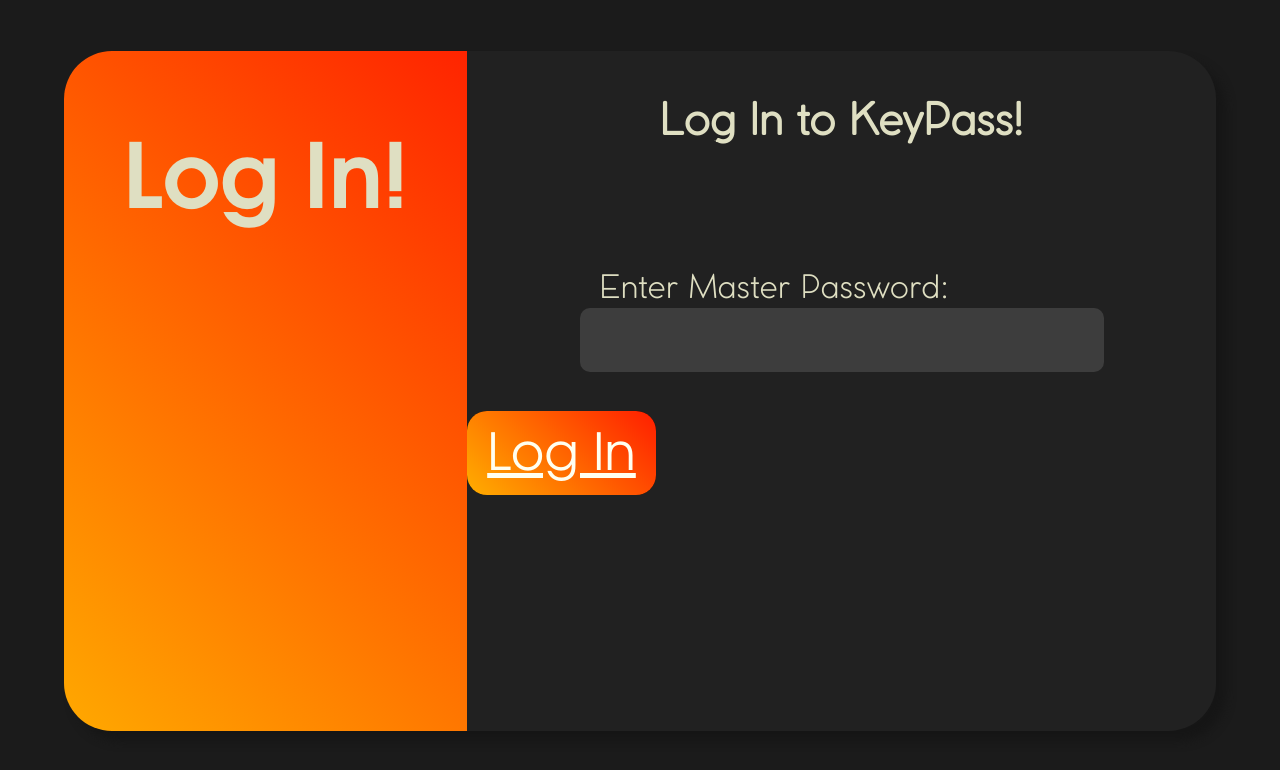
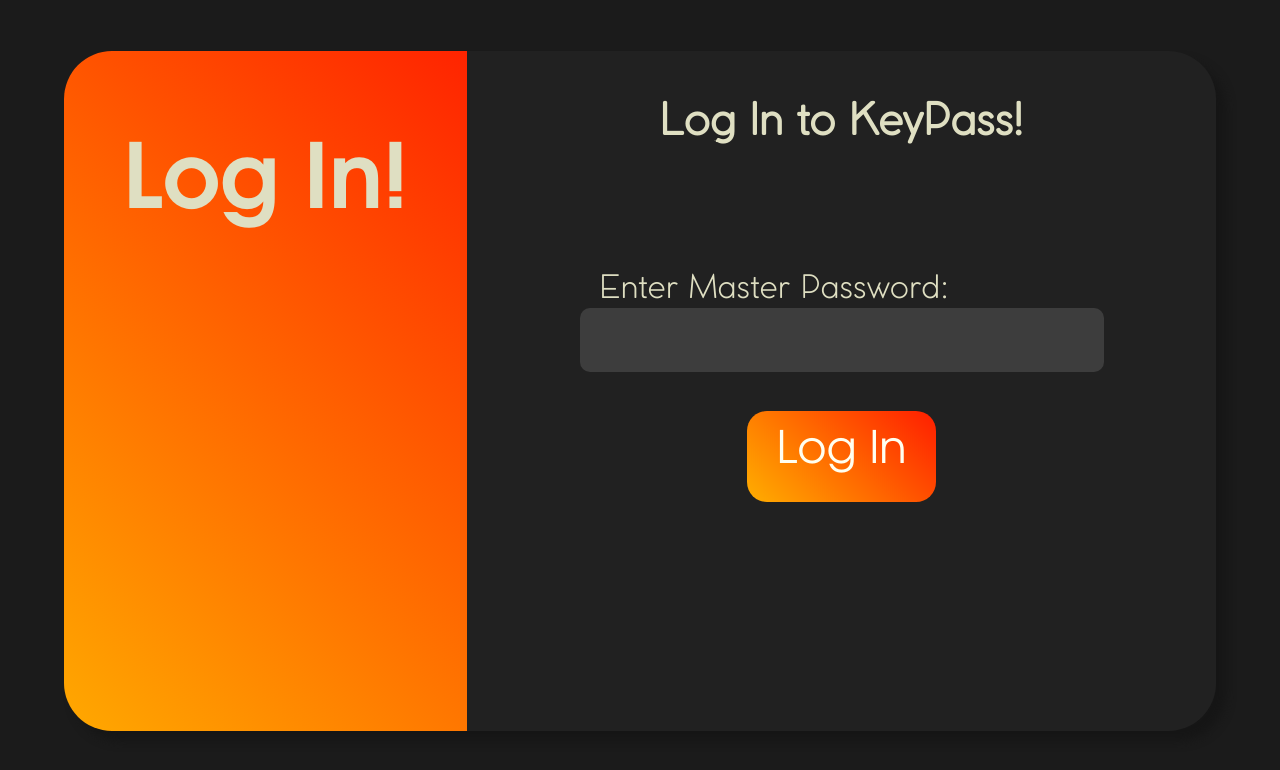
Before and after one commit to Rishabh69420/Password-Manager, an Electron app: page index.html in a window 1280 px wide. Drawn offline with Linux system fonts and the light colour scheme.

Commit message:
center log in, improved hover and focus animation

```diff
--- a/login.css
+++ b/login.css
@@ -36,15 +36,32 @@
 
 .log {
     border-color: white;
+    border: 5px ivory;
+    display: block;
     margin: auto;
+    width: 20%;
+    height: 12%;
     padding: 0 20px 10px 20px;
-        font-size: 4vw;
+    font-size: 3.5vw;
     background-image: linear-gradient(45deg, rgb(255, 174, 0), rgb(255, 30, 0));
     background-color: black;
     color: ivory;
     align-self: center;
     border-radius: 20px;
     font-family: textgy;
+    text-decoration: none;
+    overflow: none;
+    text-align: center;
+    transition: ease-in-out box-shadow 150ms;
+}
+
+.log:focus{
+    outline: 0;
+    box-shadow: inset 0 0 20px #000000;
+}
+
+.log:hover{
+    box-shadow: inset 0 0 20px #000000;
 }
 
 .trans{
@@ -94,3 +111,10 @@
 form{
     text-align: center;
 }
+
+a div{
+    width: 5%;
+    height: 5%;
+    background-color: rgba(255,255,255,1);
+
+}
```
Lines whose indentation alone changed are shown as unchanged.
